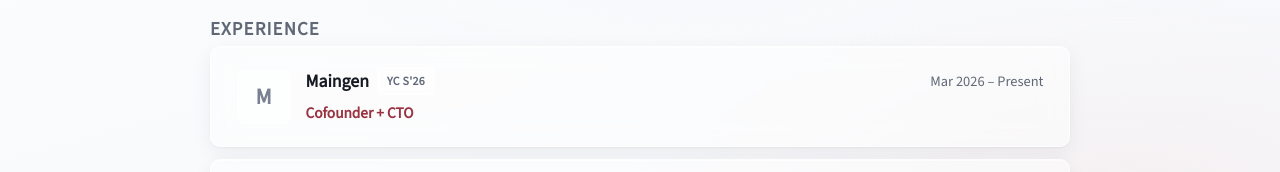
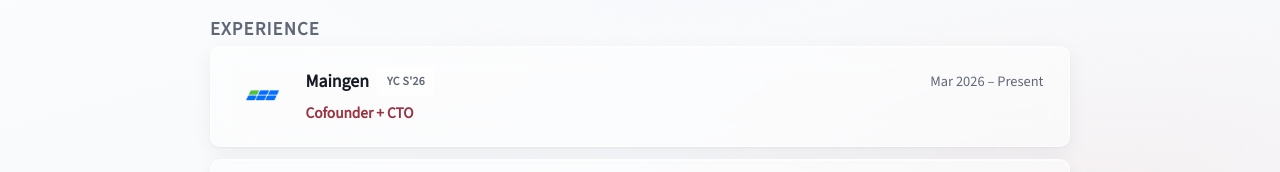
Before and after one commit to dyang438/blog_website, a SvelteKit app: page / in a window 1280 px wide. Shown: the part 548-720 px from the top of the page. Built offline with nearby package versions, Linux system fonts and the light colour scheme.

Commit message:
chore: add Maingen logo to experience

```diff
--- a/src/routes/+page.svelte
+++ b/src/routes/+page.svelte
@@ -11,7 +11,7 @@
 			badge: "YC S'26",
 			date: 'Mar 2026 – Present',
 			role: 'Cofounder + CTO',
-			logo: null,
+			logo: '/images/maingen-logo.png',
 			link: null
 		},
 		{
```
Also changed, not shown: static/images/maingen-logo.png (added).
